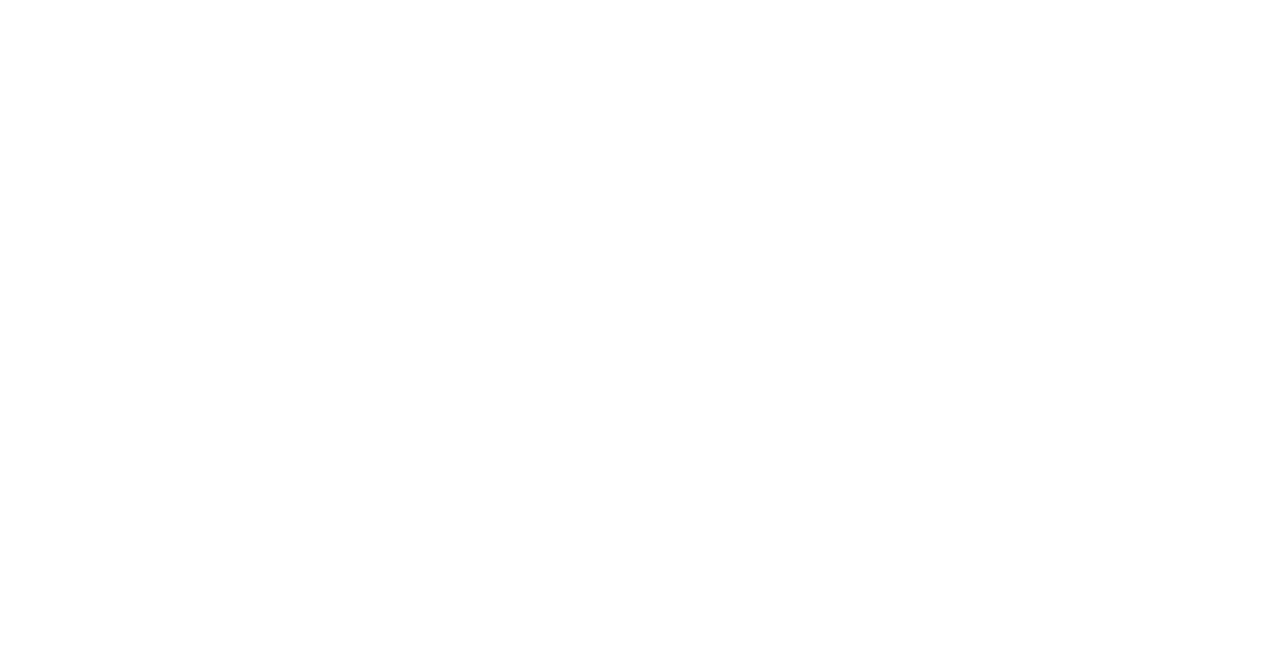
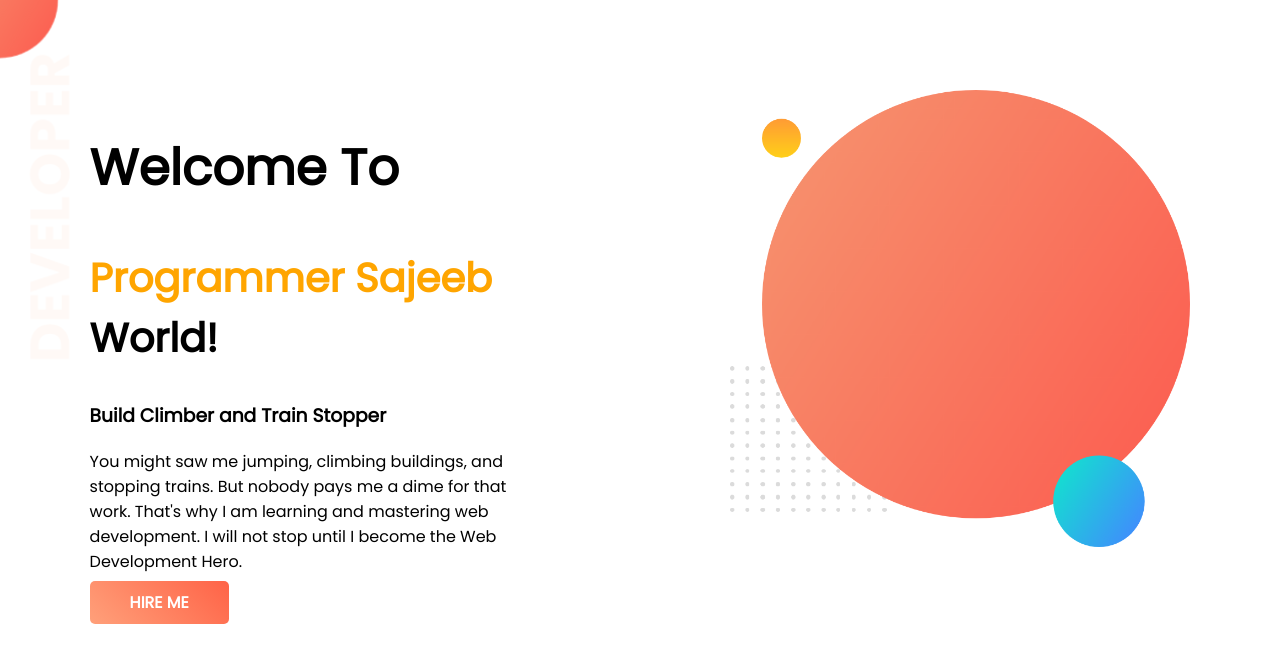
Before and after one commit to programmersajeeb/developer-portfolio, a plain HTML site: page index.html in a window 1280 px wide. Drawn offline with Linux system fonts and the light colour scheme.

Commit message:
Header Section Added

```diff
--- a/index.html
+++ b/index.html
@@ -11,6 +11,19 @@
   <link rel="stylesheet" href="style.css">
 </head>
 <body>
-
+  <section class="header-area">
+    <div class="header-banner-left banner-part-area">
+      <h1>Welcome To</h1>
+      <h2><span class="author-color">Programmer Sajeeb</span> World!</h2>
+      <h3>Build Climber and Train Stopper</h3>
+      <p>
+        You might saw me jumping, climbing buildings, and stopping trains. But nobody pays me a dime for that work. That's why I am learning and mastering web development. I will not stop until I become the Web Development Hero.
+      </p>
+      <a target="_blank" href="https://github.com/programmersajeeb">HIRE ME</a>
+    </div>
+    <div class="header-banner-right banner-part-area">
+      <img src="images/my-bg.png" alt="">
+    </div>
+  </section>
 </body>
 </html>
--- a/style.css
+++ b/style.css
@@ -1,3 +1,38 @@
 body{
   font-family: 'Poppins', sans-serif;
+  margin: 0;
 }
+h1{
+  font-size: 50px;
+}
+h2{
+  font-size: 40px;
+}
+section{
+  margin-bottom: 150px;
+}
+.header-area{
+  display: flex;
+  /* justify-content: space-between; */
+  background-image: url(images/top-banner.png);
+  background-repeat: no-repeat;
+}
+.author-color{
+  color: #ffa500;
+}
+.banner-part-area{
+  width:40%;
+  margin: 5%;
+  padding: 2%;
+}
+.header-banner-left a{
+  text-decoration: none;
+  background-image: linear-gradient(45deg, lightsalmon, tomato);
+  color: #fff;
+  padding: 10px 40px;
+  border-radius: 5px;
+  font-weight: 700;
+}
+.header-banner-right img{
+  width: 100%;
+}
```
